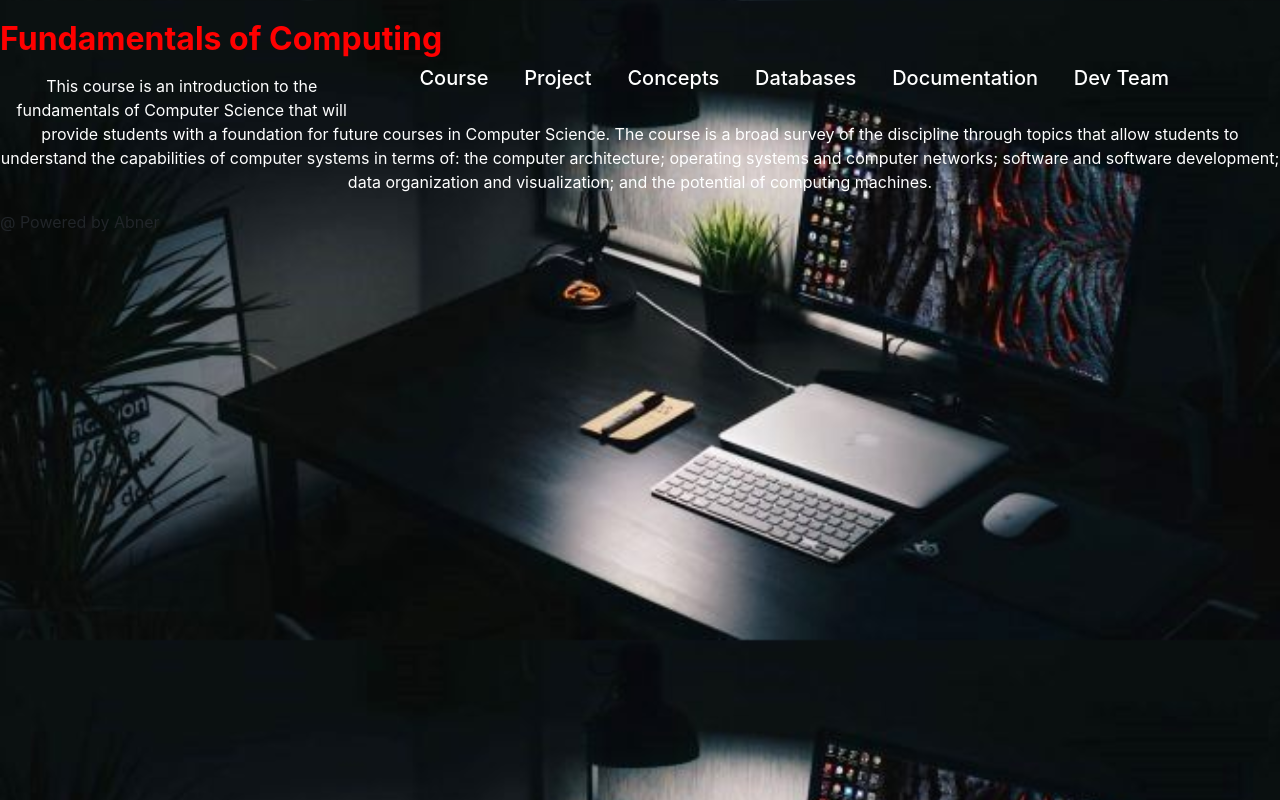
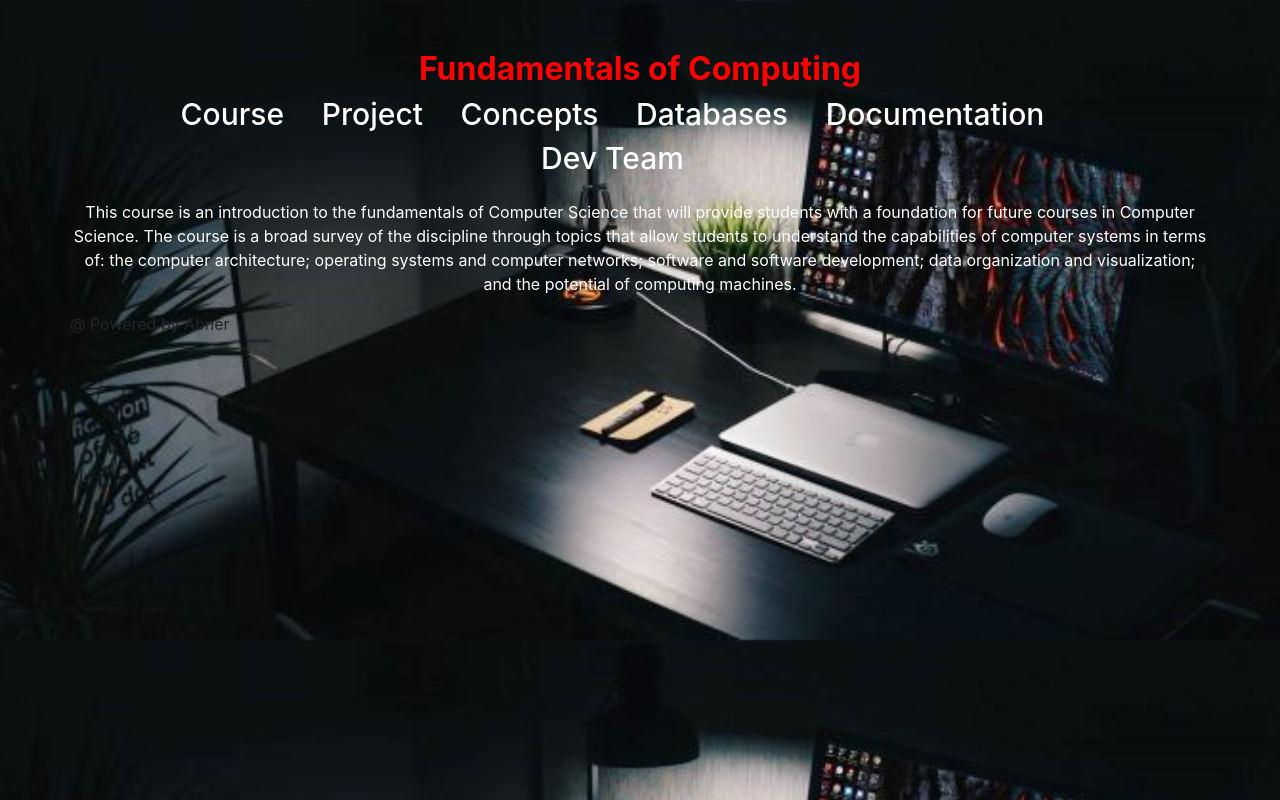
Before and after one commit to abnerjoel/FoCabnerjoel, a plain HTML site: page index.html in a window 1280 px wide. Drawn offline with nearby package versions, Linux system fonts and the light colour scheme.

Commit message:
Update style.css

```diff
--- a/style.css
+++ b/style.css
@@ -1,18 +1,26 @@
+
 body{
-  margin: 0;
-  padding: 20px 0;
-  font-family: sans-serif;
-  background-image: url(IndexPic2.jpg);
-  background-size: cover;
+    margin: 0;
+    padding:   50px 70px;
+    font-family: sans-serif;
+    background-image: url(IndexPic2.jpg);
+    background-size: cover;
+
+    float:right;
+    font-family: "Times New Roman", Times, serif;
 }
-.center {
-  padding: 70px 0;
+ .container{
+   font-size: x-large;
+ }
+ header{
+   font-size: 40px;
   text-align: center;
+  line-height: .5cm;
 }
 nav
 {
   width: 100%;
-  background: linen;
+
   font-weight: bold;
 }
 
@@ -20,18 +28,23 @@ nav ul{
   float: right;
   list-style: none;
   margin-right: 95px;
+  font-size: x-large;
+
 }
 
 nav ul li{
   display: inline-block;
-  line-height: 30px;
+  line-height: 5px;
+
 }
 
 nav ul li a{
   color: white;
   text-decoration: none;
   padding: 10px 16px;
+  text-align: center;
   border-radius: 10px;
+  font-size: 30px;
 }
 
 nav ul li a:hover{
```
